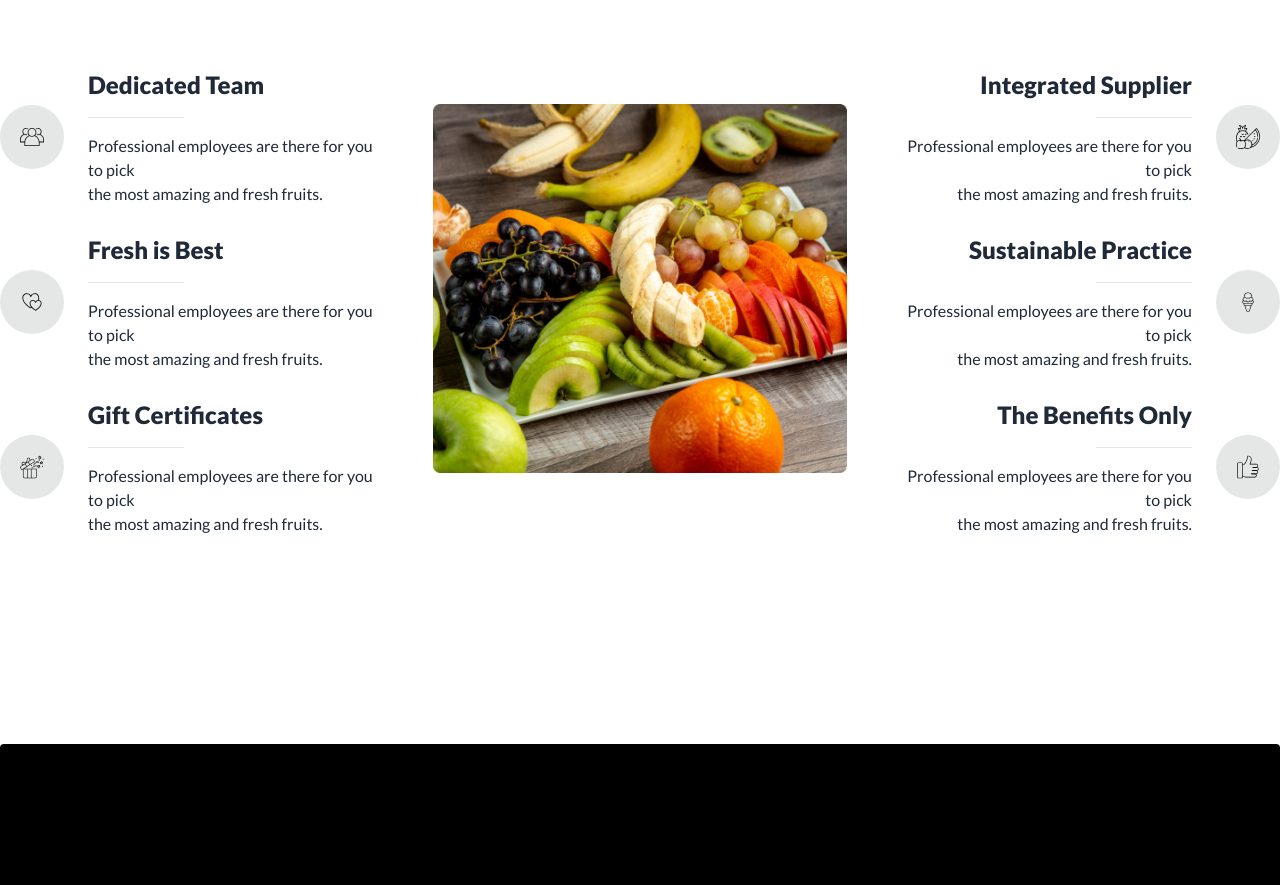
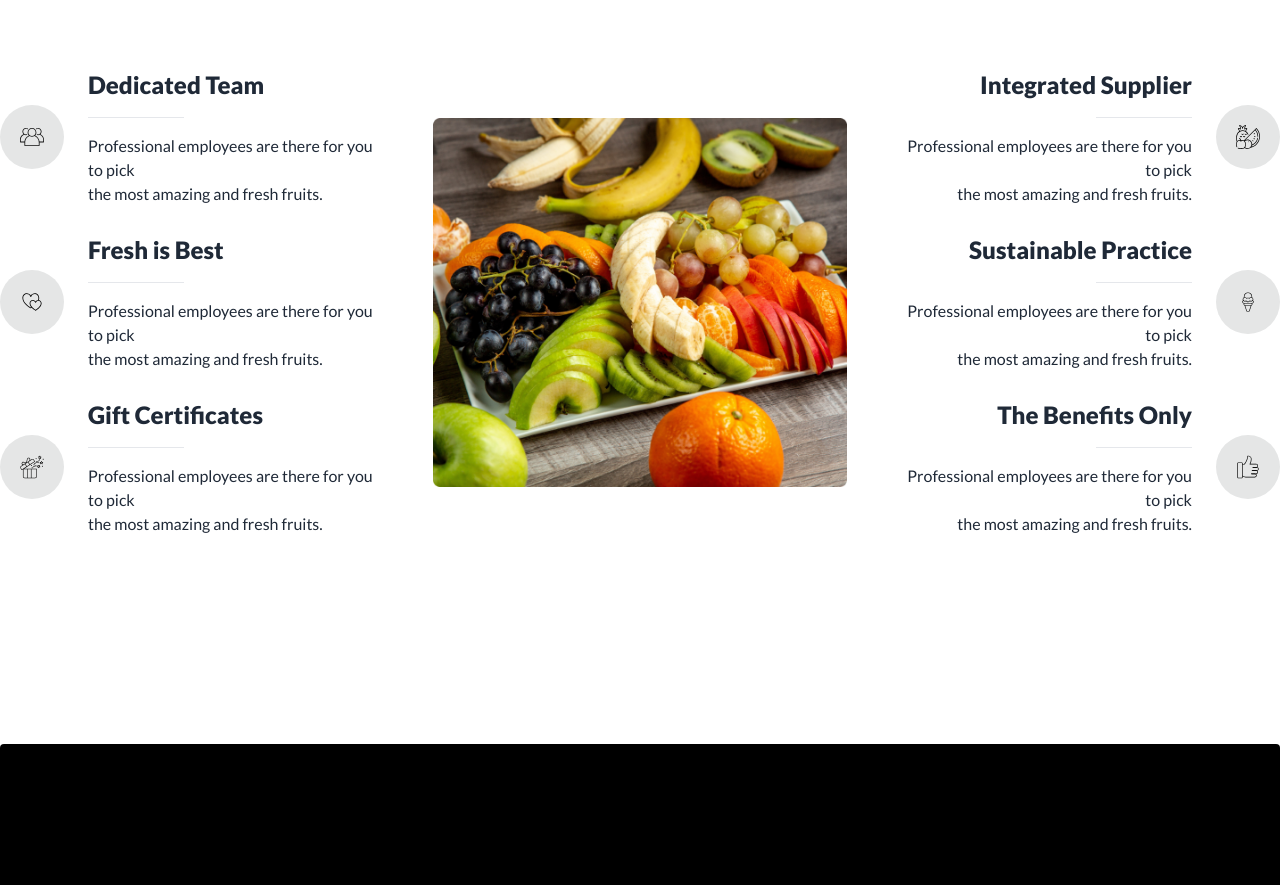
Before and after one commit to arefin22/fruit-brust-website, a plain HTML site: page index.html in a window 1280 px wide. Shown: the part 2940-3825 px from the top of the page. Drawn offline with nearby package versions, Linux system fonts and the light colour scheme.

Commit message:
Adjusted Some Margin Of why Choose Section

```diff
--- a/index.html
+++ b/index.html
@@ -745,7 +745,7 @@
                 </div>
                 <!-- WHy Choose Image -->
                 <div>
-                    <img src="./images/whychoose1.png" alt="">
+                    <img src="./images/whychoose1.png" class="mt-7" alt="">
                 </div>
                 <!-- Right Text Section In WHy Choose -->
                 <div>
```
